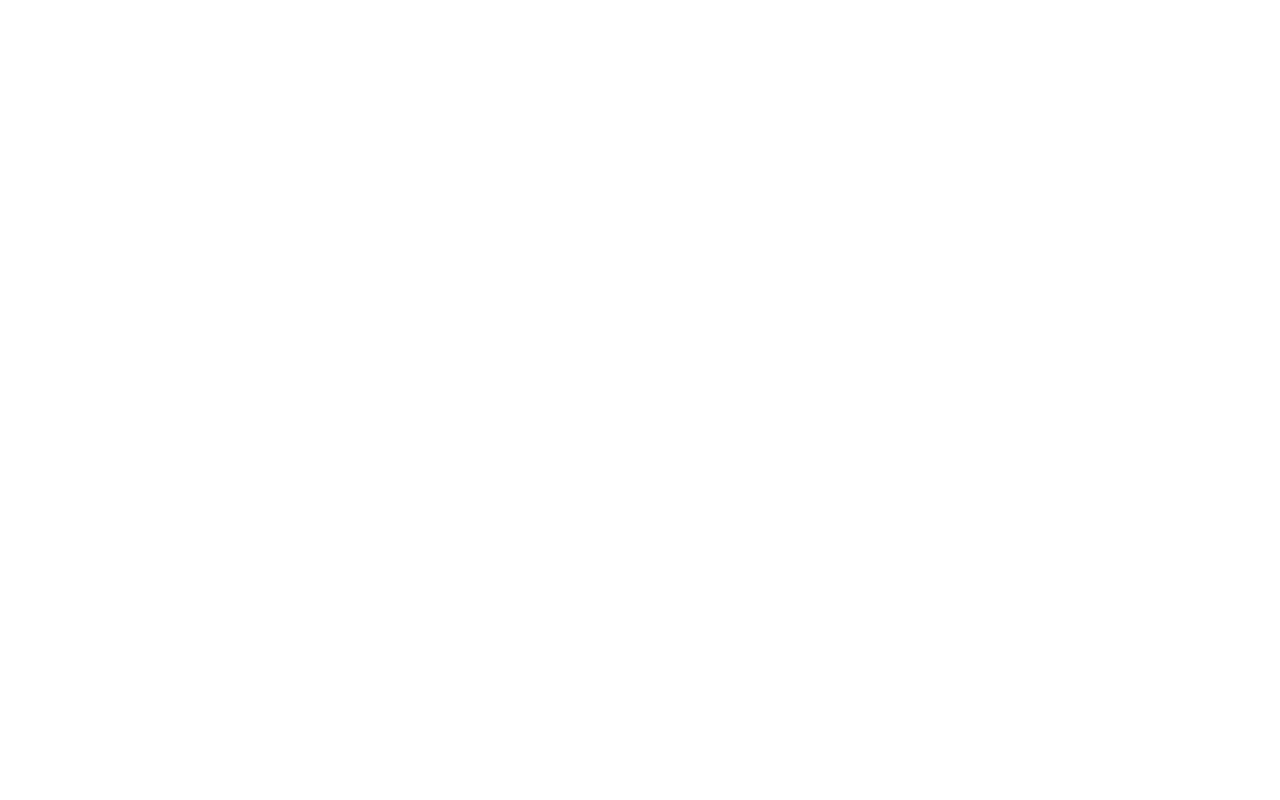
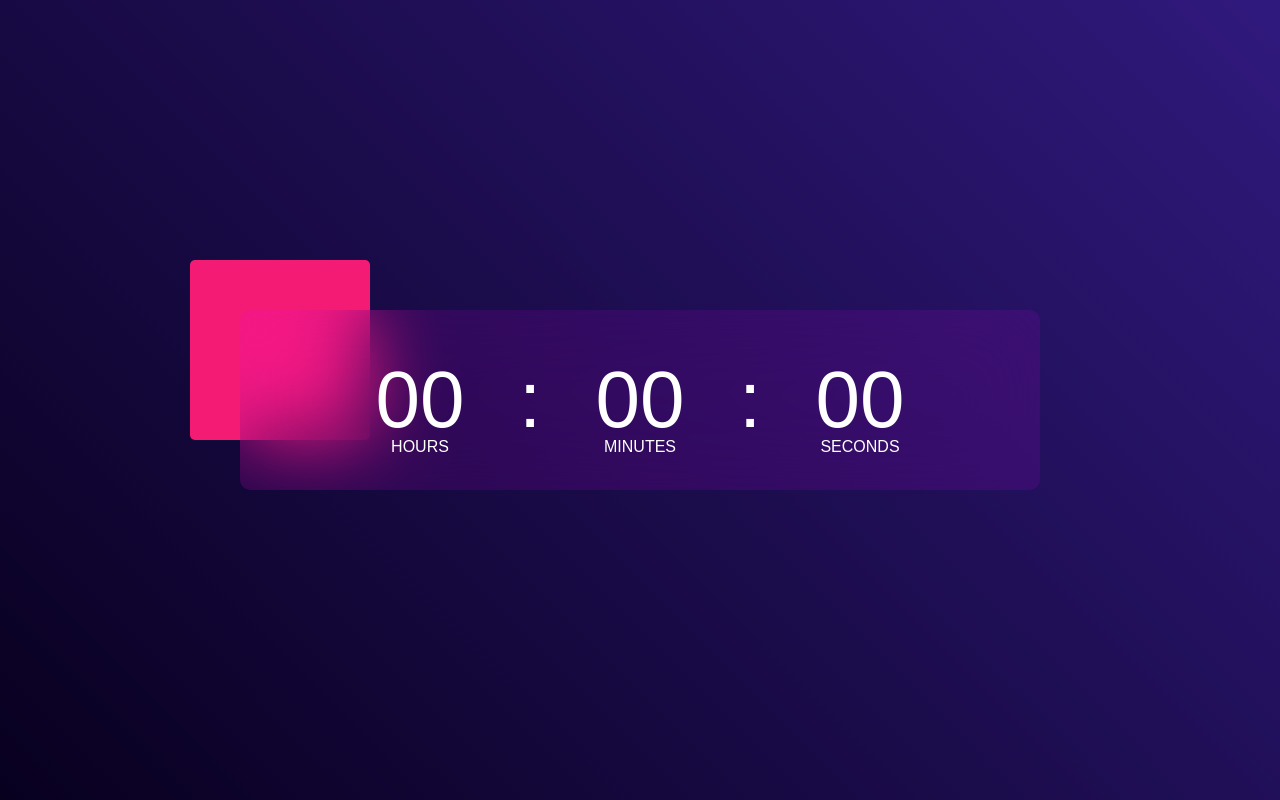
Before and after one commit to ElieBamunoba/Digital-Clock, a plain HTML site: page index.html in a window 1280 px wide. Drawn offline with Linux system fonts and the light colour scheme.

Commit message:
clock ui

```diff
--- a/index.html
+++ b/index.html
@@ -8,6 +8,20 @@
     <link rel="stylesheet" href="style.css">
 </head>
 <body>
+    <div class="hero">
+        <div class="container">
+            <div class="clock">
+                <span id="hrs">00</span>
+                <span>:</span>
+                <span id="min">00</span>
+                <span>:</span>
+                <span id="sec">00</span>
+
+            </div>
+        </div>
+    </div>
+
+
 
 </body>
 </html>
--- a/style.css
+++ b/style.css
@@ -4,3 +4,78 @@
     box-sizing: border-box;
     font-family: 'Poppins', sans-serif;
 }
+
+.hero{
+    width: 100%;
+    min-height: 100vh;
+    background: linear-gradient(45deg, #08001f, #30197d);
+    color: #fff;
+    position: relative;
+}
+.container{
+    width: 800px;
+    height: 180px;
+    position: absolute;
+    top: 50%;
+    left: 50%;
+    transform: translate(-50%, -50%);
+
+}
+.clock{
+    width: 100%;
+    height: 100%;
+    background: rgba(235, 0, 255, 0.11);
+    border-radius: 10px;
+    display: flex;
+    justify-content: center;
+    align-items: center;
+    backdrop-filter: blur(40px);
+}
+.clock span{
+    font-size: 80px;
+    width: 110px;
+    display: inline-block;
+    color: #fff;
+    position: relative;
+    text-align: center;
+}
+
+.container::before{
+    content: '';
+    width: 180px;
+    height: 180px;
+    background: #f41b75;
+    border-radius: 5px;
+    position: absolute;
+    left: -50px;
+    top: -50px;
+    z-index: -1;
+
+}
+.container::after{
+    width: 180px;
+    height: 180px;
+    background: #419aff;
+    border-radius: 50%;
+    position: absolute;
+    right: -30px;
+    bottom: -50px;
+    z-index: -1;
+}
+.clock span::after{
+    font-size: 16px;
+    position: absolute;
+    bottom: -10px;
+    left: 50%;
+    transform: translateX(-50%);
+}
+
+
+#hrs::after{
+    content: 'HOURS';
+}
+#min::after{
+    content: 'MINUTES';}
+#sec::after{
+    content: 'SECONDS';
+}
```
